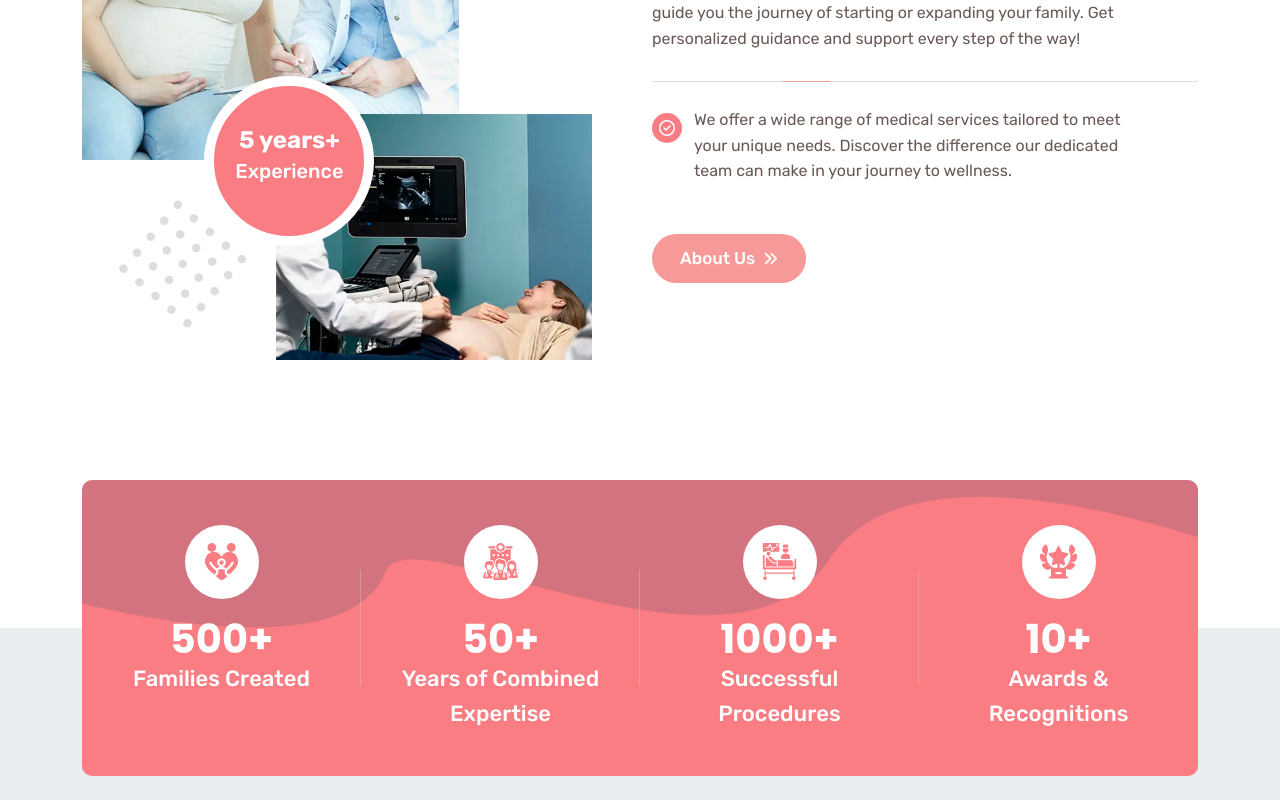
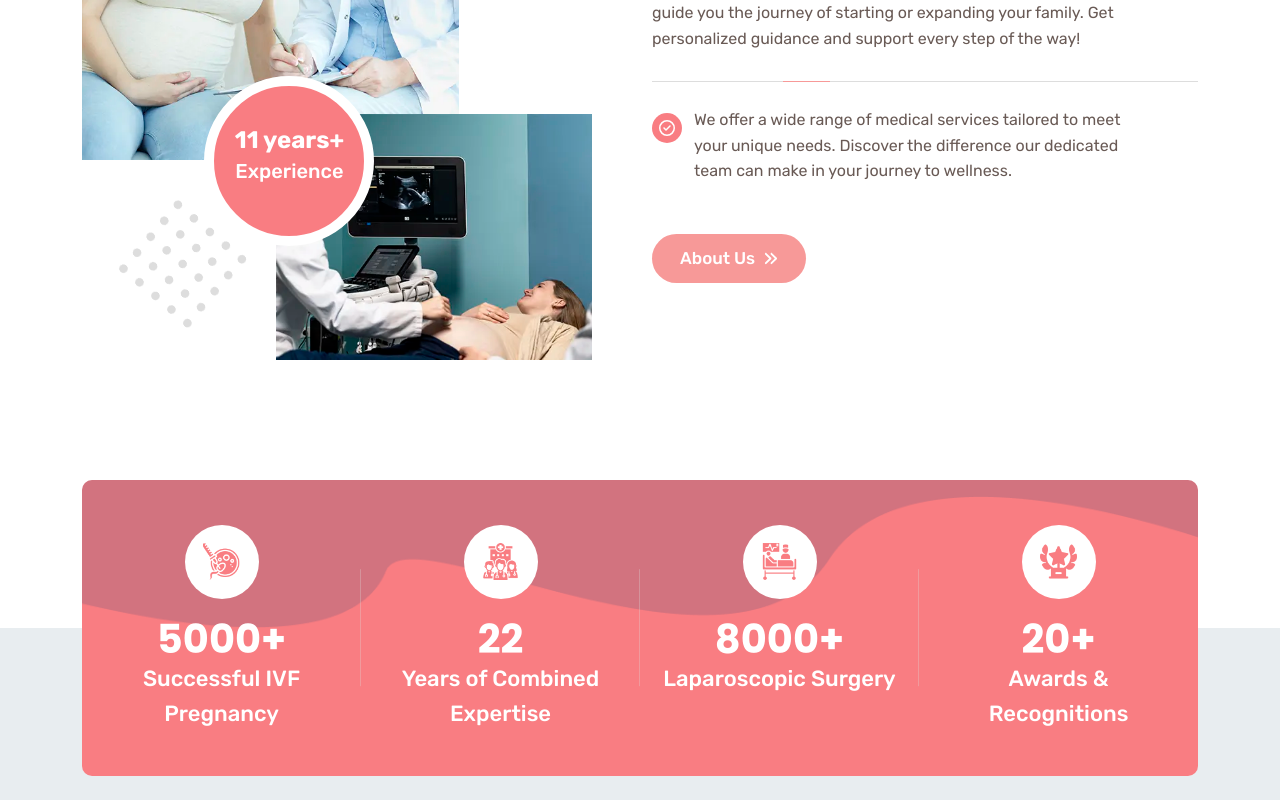
Before and after one commit to spritegenix/vinita-women-hospital---nextjs, a Next.js app: page / in a window 1280 px wide. Shown: the part 1540-2340 px from the top of the page. Built offline with nearby package versions, Linux system fonts and the light colour scheme.

Commit message:
content edit

```diff
--- a/src/app/(home1)/page.jsx
+++ b/src/app/(home1)/page.jsx
@@ -64,7 +64,7 @@ export const aboutData = {
     'At Vinita Women’s Hospital, Unlock your fertility Journey. Let us guide you the journey of starting or expanding your family. Get personalized guidance and support every step of the way!',
   service:
     'We offer a wide range of medical services tailored to meet your unique needs. Discover the difference our dedicated team can make in your journey to wellness.',
-  experienceYears: '5 years+ ',
+  experienceYears: '11 years+ ',
   experienceTitle: 'Experience',
   videoUrl: 'https://www.youtube.com/embed/rRid6GCJtgc',
   videoText: 'How We Work',
@@ -90,15 +90,15 @@ export const aboutData = {
 export const countersData = [
   {
     iconUrl: '/assets/img/icons/counter_icon_1.png',
-    number: '500+',
+    number: '5000+',
     suffix: '+',
-    title: 'Families Created',
+    title: 'Successful IVF Pregnancy',
     description:
       'Compassion drives us to help families grow. Over 500 families have trusted us on their fertility journey.',
   },
   {
     iconUrl: '/assets/img/icons/counter_icon_2.png',
-    number: '50+',
+    number: '22',
     suffix: '+',
     title: 'Years of Combined Expertise',
     description:
@@ -106,15 +106,15 @@ export const countersData = [
   },
   {
     iconUrl: '/assets/img/icons/counter_icon_3.png',
-    number: '1000+',
+    number: '8000+',
     suffix: '+',
-    title: 'Successful Procedures',
+    title: 'Laparoscopic Surgery',
     description:
       'Trust in results. Over 1,000 successful IVF and laparoscopic procedures performed with care.',
   },
   {
     iconUrl: '/assets/img/icons/counter_icon_4.png',
-    number: '10+',
+    number: '20+',
     suffix: '+',
     title: 'Awards & Recognitions',
     description:
@@ -145,7 +145,7 @@ export const serviceData = {
       title: 'Laparoscopy',
       subtitle:
         'We use cutting-edge 3D laparoscopy in our modular operation theater for minimally invasive surgeries. This method offers quicker recovery, reduced pain, and fewer complications for a variety of gynecological conditions and surgeries.',
-      link: '/service/laparoscopy-surgery',
+      link: '/service/laparoscopic-surgery',
     },
     {
       backgroundImage: '/assets/img/home/service_bg-gynecology.webp',
@@ -213,15 +213,52 @@ export const ivfData = {
       backgroundImage: '/assets/img/home/service_bg-infertility.webp',
       iconUrl: '/assets/img/home/icons/infertility.png',
       index: '01',
-      title: 'Donor Treatments',
+      title: 'IUI (Intrauterine Insemination)',
       subtitle:
-        'The donor program may vary depending on the health problems of the infertile couple, from egg donation, and sperm donation to embryo donation.',
-      link: '/service/donor-treatments',
+        'Intrauterine insemination (IUI) is a procedure in Assisted Reproductive Technology (ART) wherein the best quality sperms are introduced into the uterus to fertilize the egg. The objective here is to bring the sperms as close to the egg as possible.',
+      link: '/service/iui-treatments',
     },
     {
       backgroundImage: '/assets/img/home/service_bg-infertility.webp',
       iconUrl: '/assets/img/home/icons/infertility.png',
       index: '02',
+      title: 'IVF (In Vitro Fertilization)',
+      subtitle:
+        'In vitro fertilization (IVF) is a complex series of procedures used to help with fertility or prevent genetic problems and assist with the conception of a child. During IVF, mature eggs are collected (retrieved) from ovaries and fertilized by sperm in a lab. Then the fertilized egg (embryo) or eggs (embryos) are transferred to a uterus. One full cycle of IVF takes about three weeks.',
+      link: '/service/ivf-treatments',
+    },
+
+    {
+      backgroundImage: '/assets/img/home/service_bg-infertility.webp',
+      iconUrl: '/assets/img/home/icons/infertility.png',
+      index: '03',
+      title: 'ICSI (Intracytoplasmic Sperm Injection)',
+      subtitle:
+        'Intracytoplasmic sperm injection (ICSI) is a specialized form of In Vitro Fertilization (IVF) in which a single sperm is injected directly into the egg for fertilization. ICSI is a safe and successful method for couples with male factor infertility, and can enhance the chances of fertilization for couples who had poor fertilization in a prior IVF round.',
+      link: '/service/icsi-treatments',
+    },
+    {
+      backgroundImage: '/assets/img/home/service_bg-infertility.webp',
+      iconUrl: '/assets/img/home/icons/infertility.png',
+      index: '04',
+      title: 'Pre-Implantation Genetic Screening',
+      subtitle:
+        'Embryos can be tested for abnormal chromosomes before they are transferred to the uterus. This is called preimplantation genetic testing, or PGT. It is done in a lab, using in vitro fertilization (IVF).',
+      link: '/service/preimplantation-genetic-screening',
+    },
+    {
+      backgroundImage: '/assets/img/home/service_bg-infertility.webp',
+      iconUrl: '/assets/img/home/icons/infertility.png',
+      index: '05',
+      title: 'Laparoscopy',
+      subtitle:
+        'Laparoscopy is a surgical and diagnostic procedure that enables the doctor to check a woman’s reproductive system. Laparoscopy can diagnose: Blocked fallopian tubes, Hydrosalpinx, Scar tissue build-up, Adhesions, Endometriosis, Fibroid, Ovarian cyst, Other anatomical abnormalities of the reproductive system.',
+      link: '/service/laparoscopy',
+    },
+    {
+      backgroundImage: '/assets/img/home/service_bg-infertility.webp',
+      iconUrl: '/assets/img/home/icons/infertility.png',
+      index: '06',
       title: 'Egg Freezing / Cryopreservation',
       subtitle:
         'Egg freezing, also known as mature oocyte cryopreservation, is the medical process of harvesting eggs from one’s ovaries and freezing them until the female is ready for pregnancy.',
@@ -230,7 +267,7 @@ export const ivfData = {
     {
       backgroundImage: '/assets/img/home/service_bg-infertility.webp',
       iconUrl: '/assets/img/home/icons/infertility.png',
-      index: '03',
+      index: '07',
       title: 'Laser Assisted Hatching (LAH)',
       subtitle:
         'The goal of LAH is to overcome all the odds that are preventing implantation or successful pregnancy. In laser-assisted hatching, a small crack is created before inserting the embryo in your uterus in the hope that this hatching helps in implantation of the embryo.',
@@ -239,56 +276,20 @@ export const ivfData = {
     {
       backgroundImage: '/assets/img/home/service_bg-infertility.webp',
       iconUrl: '/assets/img/home/icons/infertility.png',
-      index: '04',
-      title: 'Ovulation Induction Timed Intercourse',
+      index: '08',
+      title: 'Embryo Biopsy',
       subtitle:
-        'A timed intercourse cycle is a strategic way of optimizing your fertile window by using medication and guidance from a medical team to stimulate egg production by the ovaries, induce ovulation, and improve chances for natural conception.',
+        'Embryo biopsy is a crucial procedure used in assisted reproductive technologies (ART), particularly during in vitro fertilization (IVF). It involves the extraction of one or more cells from an embryo to assess its genetic or chromosomal makeup. This technique helps embryologists and medical professionals determine the health and viability of an embryo before implantation.',
       link: '/service/ovulation-induction',
     },
     {
       backgroundImage: '/assets/img/home/service_bg-infertility.webp',
       iconUrl: '/assets/img/home/icons/infertility.png',
-      index: '05',
-      title: 'IUI (Intrauterine Insemination)',
+      index: '09',
+      title: 'Donor Treatments',
       subtitle:
-        'Intrauterine insemination (IUI) is a procedure in Assisted Reproductive Technology (ART) wherein the best quality sperms are introduced into the uterus to fertilize the egg. The objective here is to bring the sperms as close to the egg as possible.',
-      link: '/service/iui-treatments',
-    },
-    {
-      backgroundImage: '/assets/img/home/service_bg-infertility.webp',
-      iconUrl: '/assets/img/home/icons/infertility.png',
-      index: '06',
-      title: 'ICSI (Intracytoplasmic Sperm Injection)',
-      subtitle:
-        'Intracytoplasmic sperm injection (ICSI) is a specialized form of In Vitro Fertilization (IVF) in which a single sperm is injected directly into the egg for fertilization. ICSI is a safe and successful method for couples with male factor infertility, and can enhance the chances of fertilization for couples who had poor fertilization in a prior IVF round.',
-      link: '/service/icsi-treatments',
-    },
-    {
-      backgroundImage: '/assets/img/home/service_bg-infertility.webp',
-      iconUrl: '/assets/img/home/icons/infertility.png',
-      index: '07',
-      title: 'Laparoscopy',
-      subtitle:
-        'Laparoscopy is a surgical and diagnostic procedure that enables the doctor to check a woman’s reproductive system. Laparoscopy can diagnose: Blocked fallopian tubes, Hydrosalpinx, Scar tissue build-up, Adhesions, Endometriosis, Fibroid, Ovarian cyst, Other anatomical abnormalities of the reproductive system.',
-      link: '/service/laparoscopy',
-    },
-    {
-      backgroundImage: '/assets/img/home/service_bg-infertility.webp',
-      iconUrl: '/assets/img/home/icons/infertility.png',
-      index: '08',
-      title: 'Pre-Implantation Genetic Screening',
-      subtitle:
-        'Embryos can be tested for abnormal chromosomes before they are transferred to the uterus. This is called preimplantation genetic testing, or PGT. It is done in a lab, using in vitro fertilization (IVF).',
-      link: '/service/preimplantation-genetic-screening',
-    },
-    {
-      backgroundImage: '/assets/img/home/service_bg-infertility.webp',
-      iconUrl: '/assets/img/home/icons/infertility.png',
-      index: '09',
-      title: 'IVF (In Vitro Fertilization)',
-      subtitle:
-        'In vitro fertilization (IVF) is a complex series of procedures used to help with fertility or prevent genetic problems and assist with the conception of a child. During IVF, mature eggs are collected (retrieved) from ovaries and fertilized by sperm in a lab. Then the fertilized egg (embryo) or eggs (embryos) are transferred to a uterus. One full cycle of IVF takes about three weeks.',
-      link: '/service/ivf-treatments',
+        'The donor program may vary depending on the health problems of the infertile couple, from egg donation, and sperm donation to embryo donation.',
+      link: '/service/donor-treatments',
     },
   ],
   footerIcon: '/assets/img/icons/service_footer_icon_1.png',
@@ -525,7 +526,7 @@ const projectData = {
 };
 
 export const ctaData1 = {
-  videoLink: 'https://youtu.be/1-U0rPskHV8?si=g_zYuW6oEqkPY8vR',
+  videoLink: 'https://youtu.be/IpoeMo8-R3w?si=59hT_11cFhTaVMIe',
   videoButtonText: 'WATCH VIDEO',
   subtitle: 'OUR WATCH VIDEO',
   title: 'Professional Medical Care, Your Health is Our Priority',
--- a/src/app/(innerpage)/service/[id]/page.jsx
+++ b/src/app/(innerpage)/service/[id]/page.jsx
@@ -246,7 +246,7 @@ const serviceData = [
     ],
     subtitle:
       'Offering minimally invasive surgeries for effective treatment and faster recovery.',
-    readMoreUrl: '/laparoscopic-surgery-details',
+    readMoreUrl: '/laparoscopy-surgery',
     readMoreText: 'READ MORE +',
   },
 ];
--- a/src/app/Components/About/index.jsx
+++ b/src/app/Components/About/index.jsx
@@ -10,14 +10,14 @@ import { usePathname } from 'next/navigation';
 const About = ({ data }) => {
   const [toggle, setToggle] = useState(false);
   const pathname = usePathname();
-  const [iframeSrc, setIframeSrc] = useState('about:blank');
+  const [iframeSrc, setIframeSrc] = useState('');
 
   const handelClick = () => {
     setIframeSrc(`${data.videoUrl}`);
     setToggle(!toggle);
   };
   const handelClose = () => {
-    setIframeSrc('about:blank');
+    setIframeSrc('');
     setToggle(!toggle);
   };
   return (
--- a/src/app/Components/Footer/Footer.jsx
+++ b/src/app/Components/Footer/Footer.jsx
@@ -1,6 +1,6 @@
 import Image from 'next/image';
 import Link from 'next/link';
-import { BsTwitter } from 'react-icons/bs';
+import { BsInstagram, BsTwitter } from 'react-icons/bs';
 import { FaPhoneAlt } from 'react-icons/fa';
 import {
   FaFacebookF,
@@ -223,7 +223,7 @@ const Footer = () => {
                 </Link>
                 <Link href={data.twitterHref} className="cs_center">
                   <i>
-                    <FaSquareInstagram color="#f97d82" />
+                    <BsInstagram color="#f97d82" />
                   </i>
                 </Link>
                 <Link href={data.instagramHref} className="cs_center">
--- a/src/app/Components/Header/Header.jsx
+++ b/src/app/Components/Header/Header.jsx
@@ -18,6 +18,7 @@ import {
   FaYoutube,
 } from 'react-icons/fa6';
 import { HiMiniMagnifyingGlass } from 'react-icons/hi2';
+import { BsInstagram } from 'react-icons/bs';
 
 const Header = ({ isTopBar, variant }) => {
   const [isShowMobileMenu, setIsShowMobileMenu] = useState(false);
@@ -161,7 +162,7 @@ const Header = ({ isTopBar, variant }) => {
                       className="cs_center"
                     >
                       <i>
-                        <FaSquareInstagram />
+                        <BsInstagram />
                       </i>
                     </Link>
                     <Link
--- a/src/app/Components/VideoSection/Modal/index.jsx
+++ b/src/app/Components/VideoSection/Modal/index.jsx
@@ -1,7 +1,7 @@
 export default function VideoModal({ isTrue, iframeSrc, handelClose }) {
   return (
     <>
-      <div className={`cs_video_popup ${isTrue === true ? "active" : ""}`}>
+      <div className={`cs_video_popup ${isTrue === true ? 'active' : ''}`}>
         <div className="cs_video_popup-overlay" />
         <div className="cs_video_popup-content">
           <div className="cs_video_popup-layer" />
@@ -9,9 +9,14 @@ export default function VideoModal({ isTrue, iframeSrc, handelClose }) {
             <div className="cs_video_popup-align">
               <div className="embed-responsive embed-responsive-16by9">
                 <iframe
-                  className="embed-responsive-item"
-                  src={iframeSrc}
-                  title="Video"
+                  width="560"
+                  height="315"
+                  src="https://www.youtube.com/embed/IpoeMo8-R3w?si=MFtMt9IYCP96Yddt"
+                  title="YouTube video player"
+                  frameBorder="0"
+                  allow="accelerometer; autoplay; clipboard-write; encrypted-media; gyroscope; picture-in-picture; web-share"
+                  referrerPolicy="strict-origin-when-cross-origin"
+                  allowFullScreen
                 ></iframe>
               </div>
             </div>
--- a/src/app/layout.js
+++ b/src/app/layout.js
@@ -18,16 +18,14 @@ const poppins = Poppins({
 export const metadata = {
   title: {
     absolute: '',
-    default:
-      'Vinita Women&#039;s Hospital | Dr. Chetan Gupta &amp; Dr. Neha Raval',
+    default: "Vinita Women's Hospital | Dr. Chetan Gupta | Dr. Neha Raval",
     template: '',
   },
   description:
     'At Vinita Women’s Hospital, Unlock your fertility Journey. Let us guide you the journey of starting or expanding your family. Get personalized guidance and support every step of the way!',
 
   openGraph: {
-    title:
-      'Vinita Women&#039;s Hospital | Dr. Chetan Gupta &amp; Dr. Neha Raval',
+    title: "Vinita Women's Hospital | Dr. Chetan Gupta | Dr. Neha Raval",
     description:
       'At Vinita Women’s Hospital, Unlock your fertility Journey. Let us guide you the journey of starting or expanding your family. Get personalized guidance and support every step of the way!',
     image: '/openGraphImage.jpg',
```
Also changed, not shown: public/assets/img/icons/counter_icon_1.png.
